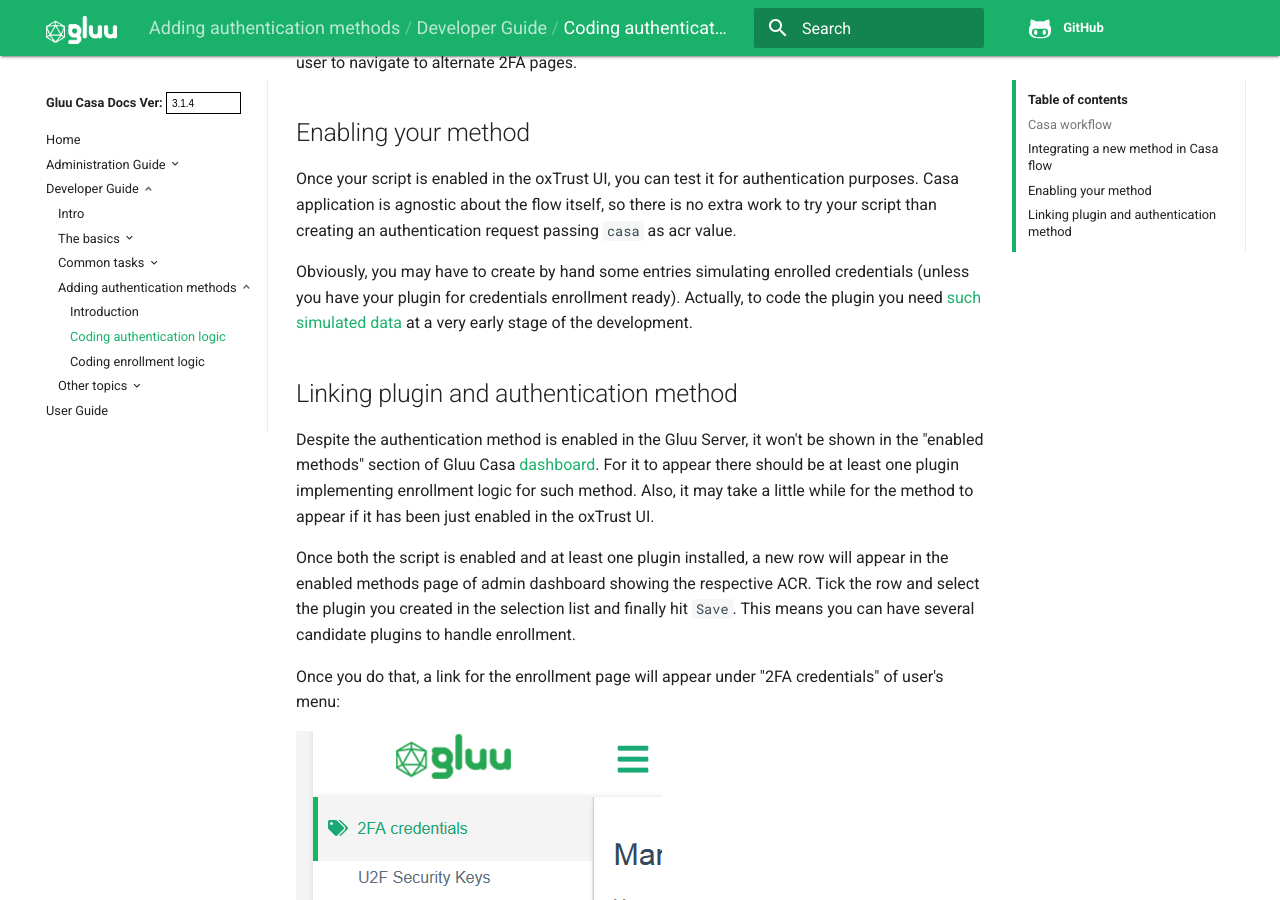
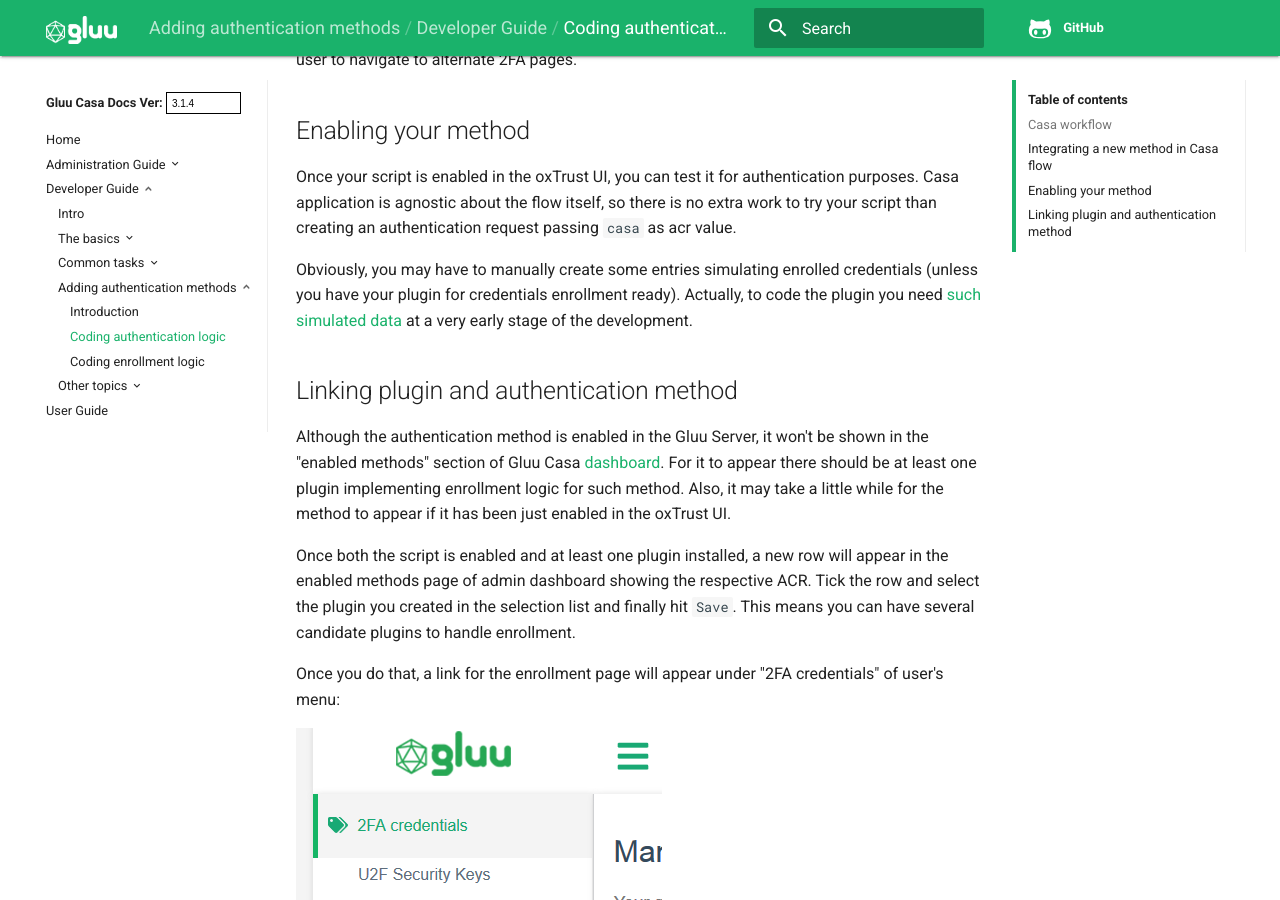
Before and after one commit to shmorri/docs-casa-prod, an MkDocs documentation site: the page built from docs/source/developer/authn-methods/authn-logic.md, in a window 1280 px wide and 900 px high, scrolled down 1450 px. Built offline with MkDocs 1.6.1, drawn with Linux system fonts in a browser that asks for light colours; old or Windows-style settings are respelled for this version of MkDocs.

Commit message:
Update authn-logic.md
Proofreading

````diff
--- a/docs/source/developer/authn-methods/authn-logic.md
+++ b/docs/source/developer/authn-methods/authn-logic.md
@@ -19,17 +19,17 @@ Once you have a working custom script, ensure the following preconditions are me
 - For step 1, `getExtraParametersForStep` must only return `None`
 - For step 1, the `authenticate` routine must check if there is already an authenticated user, and if so bypass validating the username and password. This is because a user may have previously attempted authentication with a different method
 - Add a `hasEnrollments` routine with a signature like:
-    ```def hasEnrollments(self, configurationAttributes, user):```
+    `def hasEnrollments(self, configurationAttributes, user):`
   where the `configurationAttributes` parameter is a `java.util.Map<String, org.xdi.model.SimpleCustomProperty>` with properties specified in `oxConfigurationProperty` attributes, and `user` is an instance belonging to `org.xdi.oxauth.model.common.User` (like the one obtained after a call to `authenticationService.authenticate`).
 - `hasEnrollments` must return `True` or `False`, describing whether `user` has one or more credentials enrolled for the type you are interested in
 - Keep in mind that `getPageForStep` won't be called when `step=1` in your script. Casa takes charge of this specific step/method combination
 - Finally, ensure that custom pages returned by `getPageForStep` for step 2 (or higher) include this footer:
 
-```
-<ui:include src="/casa/casa.xhtml">
-	<ui:param name="methods" value="${identity.getWorkingParameter('methods')}"/>
-</ui:include>
-```
+    ```
+    <ui:include src="/casa/casa.xhtml">
+         <ui:param name="methods" value="${identity.getWorkingParameter('methods')}"/>
+    </ui:include>
+    ```
 
   This will make the alternative backtracking feasible. This footer includes a set of buttons for the user to navigate to alternate 2FA pages.
 
@@ -37,11 +37,11 @@ Once you have a working custom script, ensure the following preconditions are me
 
 Once your script is enabled in the oxTrust UI, you can test it for authentication purposes. Casa application is agnostic about the flow itself, so there is no extra work to try your script than creating an authentication request passing `casa` as acr value.
 
-Obviously, you may have to create by hand some entries simulating enrolled credentials (unless you have your plugin for credentials enrollment ready). Actually, to code the plugin you need [such simulated data](./credentials-management.md#credentials-retrieval) at a very early stage of the development.
+Obviously, you may have to manually create some entries simulating enrolled credentials (unless you have your plugin for credentials enrollment ready). Actually, to code the plugin you need [such simulated data](./credentials-management.md#credentials-retrieval) at a very early stage of the development.
 
 ## Linking plugin and authentication method
 
-Despite the authentication method is enabled in the Gluu Server, it won't be shown in the "enabled methods" section of Gluu Casa [dashboard](../../administration/admin-console.md#enabled-methods). For it to appear there should be at least one plugin implementing enrollment logic for such method. Also, it may take a little while for the method to appear if it has been just enabled in the oxTrust UI.
+Although the authentication method is enabled in the Gluu Server, it won't be shown in the "enabled methods" section of Gluu Casa [dashboard](../../administration/admin-console.md#enabled-methods). For it to appear there should be at least one plugin implementing enrollment logic for such method. Also, it may take a little while for the method to appear if it has been just enabled in the oxTrust UI.
 
 Once both the script is enabled and at least one plugin installed, a new row will appear in the enabled methods page of admin dashboard showing the respective ACR. Tick the row and select the plugin you created in the selection list and finally hit `Save`. This means you can have several candidate plugins to handle enrollment.
 
````
